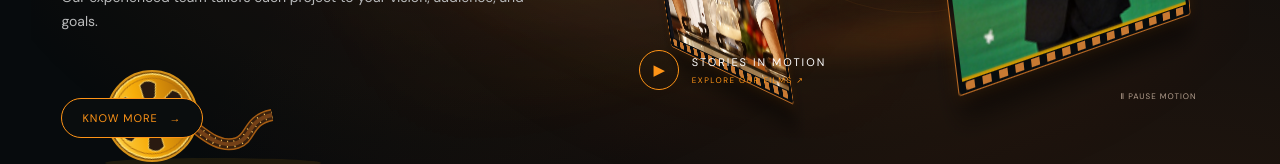
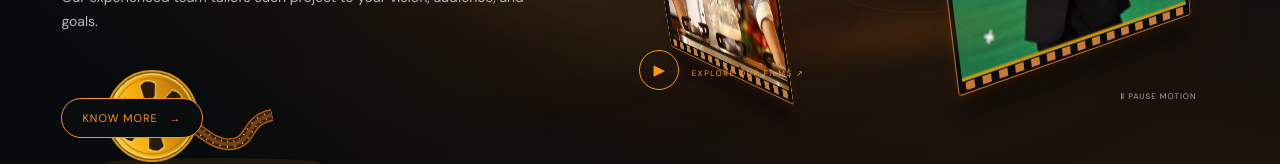
Before and after one commit to viduaayu2016-droid/Ravi-Pictures, a plain HTML site: page public/index.html in a window 1280 px wide. Shown: the part 1100-1264 px from the top of the page. Drawn offline with nearby package versions, Linux system fonts and the light colour scheme; a web font is replaced by a local one.

Commit message:
Remove Stories in Motion label from the About reel

```diff
--- a/public/index.html
+++ b/public/index.html
@@ -18,7 +18,7 @@
 <g class="rig-eyes" fill="#ffb916" stroke="none"><ellipse cx="-12" cy="-66" rx="2.65" ry="4"/><ellipse cx="7" cy="-67" rx="2.65" ry="4"/></g>
 <path d="M-7-59q5 2 12-1-2 8-6 8t-6-7z" stroke-width="1.5"/>
 </g></g></g>
-</svg></div><a class="outline" href="#approach">KNOW MORE &nbsp; →</a></div></div><div class="about-visual"><div class="reel-stage" aria-label="Animated three-dimensional cinematic film reel"><div class="reel-halo" aria-hidden="true"></div><div class="reel-orbit" aria-hidden="true"><div class="reel-ring"><figure style="--frame:0"><img src="images/reel-01.jpg" alt="" loading="lazy"><figcaption>01 / RAVI PICTURES</figcaption></figure><figure style="--frame:1"><img src="images/reel-green-screen.png" alt="" loading="lazy"><figcaption>02 / RAVI PICTURES</figcaption></figure><figure style="--frame:2"><img src="images/reel-happan-saangwala.png" alt="" loading="lazy"><figcaption>03 / RAVI PICTURES</figcaption></figure><figure style="--frame:3"><img src="images/reel-bhookh-final.jpg" alt="" loading="lazy"><figcaption>04 / RAVI PICTURES</figcaption></figure></div></div><div class="reel-floor" aria-hidden="true"></div><button class="reel-watch" data-reel aria-label="Explore Ravi Pictures showreel"><span class="play">▶</span><span>STORIES IN MOTION<small>EXPLORE OUR FILMS ↗</small></span></button><button class="reel-motion" aria-label="Pause reel animation" aria-pressed="false">Ⅱ PAUSE MOTION</button></div></div></section>
+</svg></div><a class="outline" href="#approach">KNOW MORE &nbsp; →</a></div></div><div class="about-visual"><div class="reel-stage" aria-label="Animated three-dimensional cinematic film reel"><div class="reel-halo" aria-hidden="true"></div><div class="reel-orbit" aria-hidden="true"><div class="reel-ring"><figure style="--frame:0"><img src="images/reel-01.jpg" alt="" loading="lazy"><figcaption>01 / RAVI PICTURES</figcaption></figure><figure style="--frame:1"><img src="images/reel-green-screen.png" alt="" loading="lazy"><figcaption>02 / RAVI PICTURES</figcaption></figure><figure style="--frame:2"><img src="images/reel-happan-saangwala.png" alt="" loading="lazy"><figcaption>03 / RAVI PICTURES</figcaption></figure><figure style="--frame:3"><img src="images/reel-bhookh-final.jpg" alt="" loading="lazy"><figcaption>04 / RAVI PICTURES</figcaption></figure></div></div><div class="reel-floor" aria-hidden="true"></div><button class="reel-watch" data-reel aria-label="Explore Ravi Pictures showreel"><span class="play">▶</span><span><small>EXPLORE OUR FILMS ↗</small></span></button><button class="reel-motion" aria-label="Pause reel animation" aria-pressed="false">Ⅱ PAUSE MOTION</button></div></div></section>
 <section class="section gallery" id="work"><div class="section-heading"><div><p class="eyebrow orange">A WORLD OF POSSIBILITIES</p><h2>Every frame.<br><em>A new perspective.</em></h2></div><p>Explore the visual worlds we create.<br>From brand stories to stories of people.</p></div><div class="filters" id="gallery" role="group" aria-label="Filter visual gallery"><button class="selected" data-filter="all" aria-pressed="true">ALL</button><button data-filter="film" aria-pressed="false">FILMS</button><button data-filter="brand" aria-pressed="false">BRANDS</button><button data-filter="digital" aria-pressed="false">DIGITAL</button></div><div class="gallery-grid"><button class="gallery-item" data-category="film"><img loading="lazy" src="images/photo-1485846234645-a62644f84728.jpg" alt="Film camera close-up"><span><b>The craft of cinema</b>FILMS & STORYTELLING ↗</span></button><button class="gallery-item" data-category="brand"><img loading="lazy" src="images/photo-1492144534655-ae79c964c9d7.jpg" alt="Automotive visual direction"><span><b>Built to stand out</b>BRAND WORLDS ↗</span></button><button class="gallery-item" data-category="digital"><img loading="lazy" src="images/photo-1634017839464-5c339ebe3cb4.jpg" alt="Abstract digital visual direction"><span><b>Imagine beyond</b>DIGITAL & ANIMATION ↗</span></button></div><p class="image-note">Illustrative visual direction. Contact the studio for actual client work and production credits.</p></section>
 <section class="reels section" id="reels"><div><p class="eyebrow orange">STORIES IN MOTION</p><h2>Let the pictures<br><em>do the talking.</em></h2><p>Discover Ravi Pictures’ video gallery and explore the studio’s work.</p><button class="solid" data-reel>EXPLORE VIDEO GALLERY <span>↗</span></button></div><button class="reel-preview" data-reel aria-label="Open video gallery"><img src="hero-hd.png" alt="Film production in progress" loading="lazy"><span class="play">▶</span></button></section>
 <section class="section approach" id="approach"><div class="section-heading"><div><p class="eyebrow orange">YOUR VISION. OUR COLLABORATION.</p><h2>From a spark<br><em>to the screen.</em></h2></div><p>A thoughtful process that keeps your story<br>at the centre of every decision.</p></div><div class="steps"><article><span>01 / DISCOVER</span><h3>Start with the story.</h3><p>We listen to your goals, understand your audience and find the idea that connects them.</p></article><article><span>02 / CREATE</span><h3>Bring it into focus.</h3><p>Concept, scripting, production and post-production come together around a shared creative direction.</p></article><article><span>03 / DELIVER</span><h3>Make it matter.</h3><p>We shape the final film for your platform, your audience and the impression you want to leave.</p></article></div></section>
```
